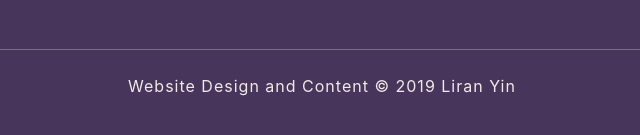
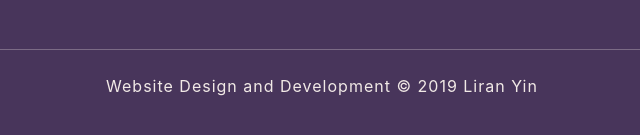
Before and after one commit to lulu9966y/liran-portfolio, a Gatsby site: page / in a window 1280 px wide. Shown: the part 651-786 px from the top of the page, 318-958 px from the left. Built offline with nearby package versions, Linux system fonts and the light colour scheme; Gatsby itself is replaced by a stand-in of ours.

Commit message:
development 02182019

```diff
--- a/src/components/footer.js
+++ b/src/components/footer.js
@@ -4,7 +4,7 @@ import './footer.css'
 const Footer = (props) => (
     <div className = "Footer">
         <div className = "Line"></div>
-        <div className = "Authority">Website Design and Content © 2019 Liran Yin</div>
+        <div className = "Authority">Website Design and Development © 2019 Liran Yin</div>
     </div>
 )
 
```
